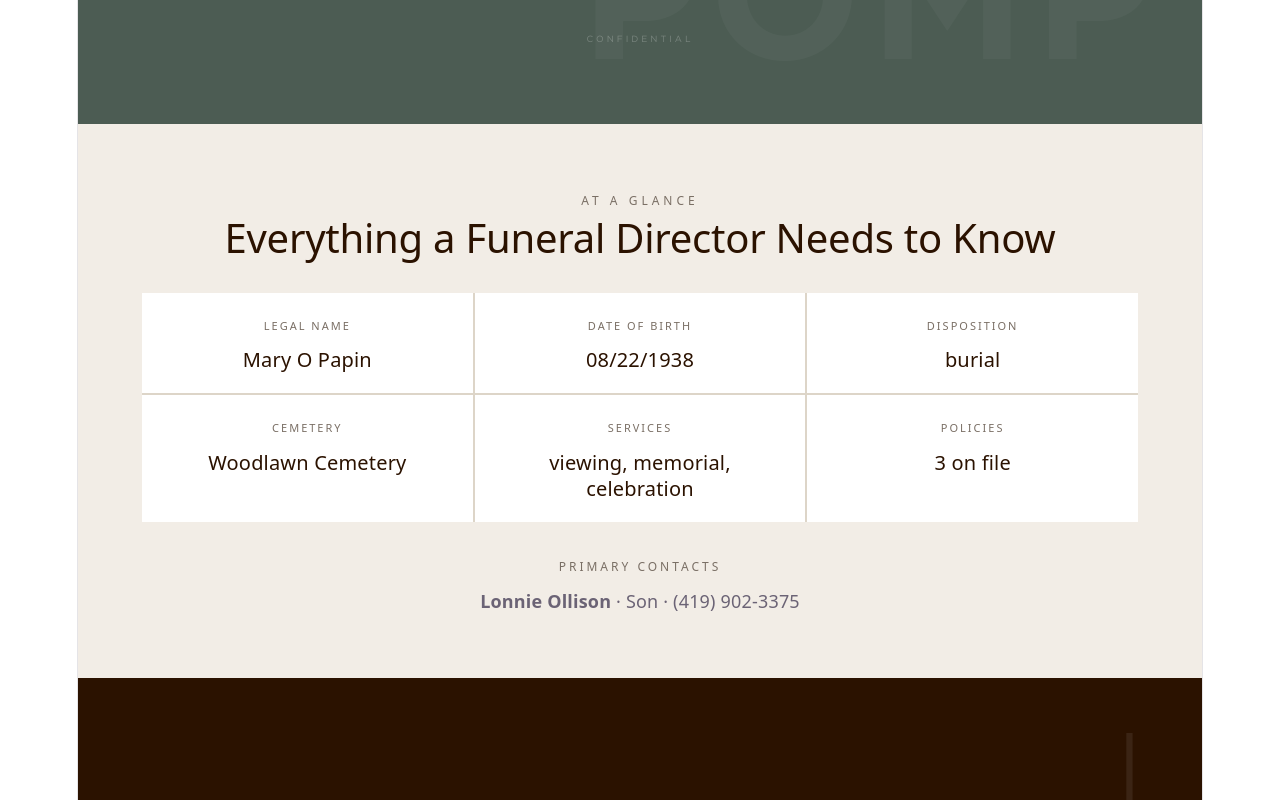
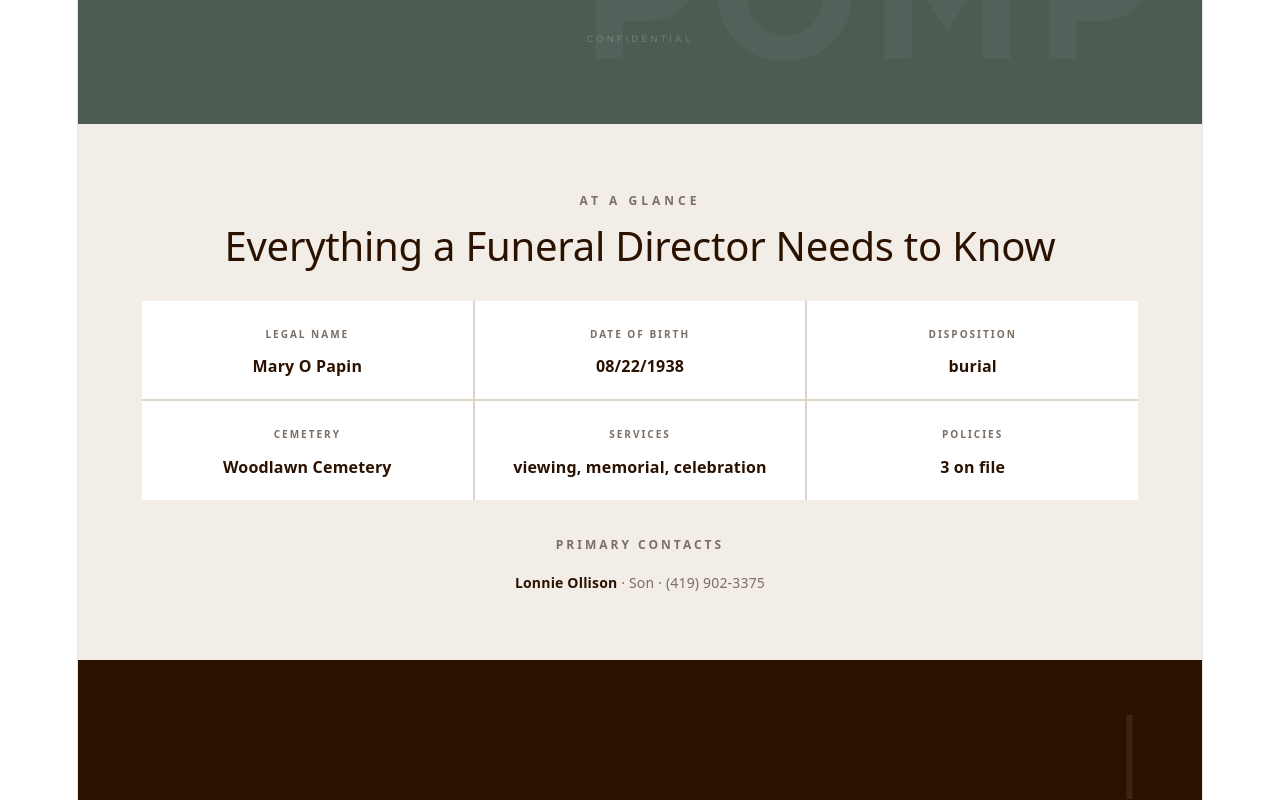
Before and after one commit to DaniiGLopez/pomp-guide, a React (Vite) app in the folder report/: page / in a window 1280 px wide. Shown: the part 820-1620 px from the top of the page. Built offline with nearby package versions, Linux system fonts and the light colour scheme.

Commit message:
Refine executive summary styling

```diff
--- a/report/src/components/sections/ExecutiveSummary.tsx
+++ b/report/src/components/sections/ExecutiveSummary.tsx
@@ -6,13 +6,40 @@ type ExecutiveSummaryProps = {
   plan: PompPlan;
 };
 
-function SummaryField({ label, value }: { label: string; value: string | null }) {
+function SummaryField({
+  label,
+  value,
+}: {
+  label: string;
+  value: string | null;
+}) {
   return (
-    <div style={{ background: colors.white, padding: 20 }}>
-      <div style={{ fontSize: 11, letterSpacing: 2, color: colors.muted }}>
+    <div
+      style={{
+        background: colors.white,
+        padding: 20,
+      }}
+    >
+      <div
+        style={{
+          fontSize: 10,
+          letterSpacing: 2,
+          color: colors.muted,
+          textTransform: "uppercase",
+          fontWeight: 700,
+        }}
+      >
         {label}
       </div>
-      <div style={{ fontSize: 20, marginTop: 8, color: colors.darkBrown }}>
+
+      <div
+        style={{
+          fontSize: 16,
+          marginTop: 6,
+          color: colors.darkBrown,
+          fontWeight: 600,
+        }}
+      >
         {value || "Not recorded"}
       </div>
     </div>
@@ -21,16 +48,38 @@ function SummaryField({ label, value }: { label: string; value: string | null })
 
 export function ExecutiveSummary({ plan }: ExecutiveSummaryProps) {
   const primaryContacts = plan.contacts.filter((contact) =>
- (contact.notes ?? "").toLowerCase().includes("primary")
+    (contact.notes ?? "").toLowerCase().includes("primary"),
   );
 
   return (
-    <section style={{ background: colors.stone, padding: 64 }}>
-      <p style={{ letterSpacing: 4, color: colors.muted, fontSize: 12 }}>
+    <section
+      className="pomp-exec"
+      style={{
+        background: colors.stone,
+        padding: 64,
+      }}
+    >
+      <p
+        style={{
+          letterSpacing: 4,
+          color: colors.muted,
+          fontSize: 12,
+          fontWeight: 700,
+          textTransform: "uppercase",
+          margin: 0,
+        }}
+      >
         AT A GLANCE
       </p>
 
-      <h2 style={{ fontSize: 40, color: colors.darkBrown, marginBottom: 32 }}>
+      <h2
+        style={{
+          fontSize: 40,
+          color: colors.darkBrown,
+          marginTop: 8,
+          marginBottom: 32,
+        }}
+      >
         Everything a Funeral Director Needs to Know
       </h2>
 
@@ -42,26 +91,84 @@ export function ExecutiveSummary({ plan }: ExecutiveSummaryProps) {
           background: colors.border,
         }}
       >
-        <SummaryField label="LEGAL NAME" value={valueOrNull(plan.legal.legal_name)} />
-        <SummaryField label="DATE OF BIRTH" value={valueOrNull(plan.legal.dob)} />
-        <SummaryField label="DISPOSITION" value={valueOrNull(plan.services.disposition)} />
-        <SummaryField label="CEMETERY" value={valueOrNull(plan.cemetery.cemetery_name)} />
-        <SummaryField label="SERVICES" value={plan.services.services_selected.join(", ")} />
-        <SummaryField label="POLICIES" value={`${plan.insurance.length} on file`} />
+        <SummaryField
+          label="LEGAL NAME"
+          value={valueOrNull(plan.legal.legal_name)}
+        />
+
+        <SummaryField
+          label="DATE OF BIRTH"
+          value={valueOrNull(plan.legal.dob)}
+        />
+
+        <SummaryField
+          label="DISPOSITION"
+          value={valueOrNull(plan.services.disposition)}
+        />
+
+        <SummaryField
+          label="CEMETERY"
+          value={valueOrNull(plan.cemetery.cemetery_name)}
+        />
+
+        <SummaryField
+          label="SERVICES"
+          value={
+            plan.services.services_selected.length > 0
+              ? plan.services.services_selected.join(", ")
+              : null
+          }
+        />
+
+        <SummaryField
+          label="POLICIES"
+          value={
+            plan.insurance.length > 0
+              ? `${plan.insurance.length} on file`
+              : null
+          }
+        />
       </div>
 
       {primaryContacts.length > 0 && (
         <div style={{ marginTop: 32 }}>
-          <p style={{ letterSpacing: 3, color: colors.muted, fontSize: 12 }}>
+          <p
+            style={{
+              letterSpacing: 3,
+              color: colors.muted,
+              fontSize: 12,
+              fontWeight: 700,
+              textTransform: "uppercase",
+              margin: 0,
+            }}
+          >
             PRIMARY CONTACTS
           </p>
 
-          {primaryContacts.map((contact) => (
-            <p key={contact.name} style={{ marginTop: 8 }}>
-              <strong>{contact.name}</strong> · {contact.relationship} ·{" "}
-              {formatPhone(contact.phone)}
-            </p>
-          ))}
+          {primaryContacts.map((contact, index) => {
+            const relationship = valueOrNull(contact.relationship);
+            const phone = valueOrNull(contact.phone);
+
+            return (
+              <div
+                key={`${contact.name ?? "contact"}-${contact.phone ?? index}`}
+                style={{
+                  marginTop: 12,
+                  fontSize: 14,
+                  color: colors.darkBrown,
+                }}
+              >
+                <strong>{contact.name || "Unnamed contact"}</strong>
+
+                {(relationship || phone) && (
+                  <span style={{ color: colors.muted }}>
+                    {relationship ? ` · ${relationship}` : ""}
+                    {phone ? ` · ${formatPhone(phone)}` : ""}
+                  </span>
+                )}
+              </div>
+            );
+          })}
         </div>
       )}
     </section>
```
